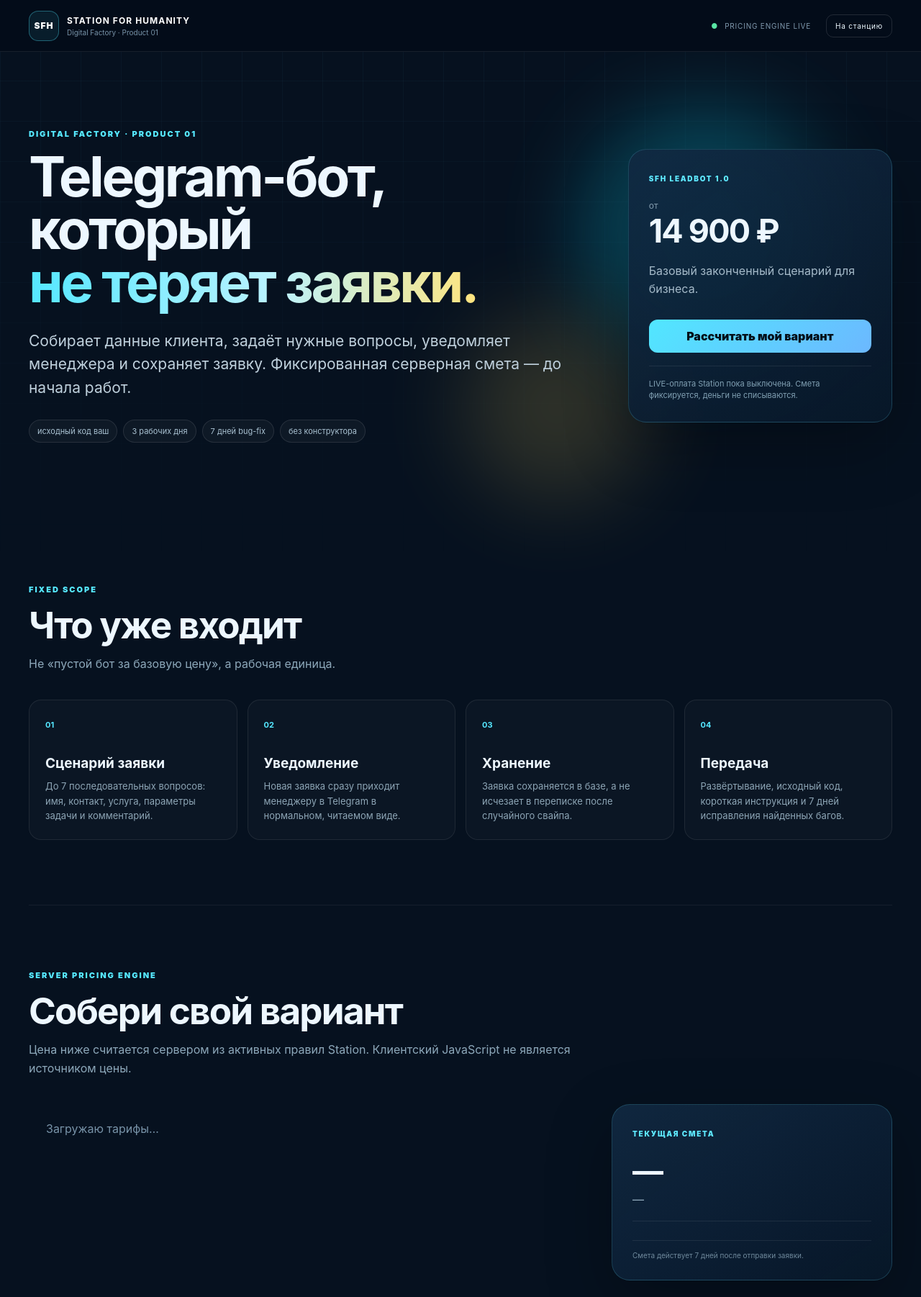
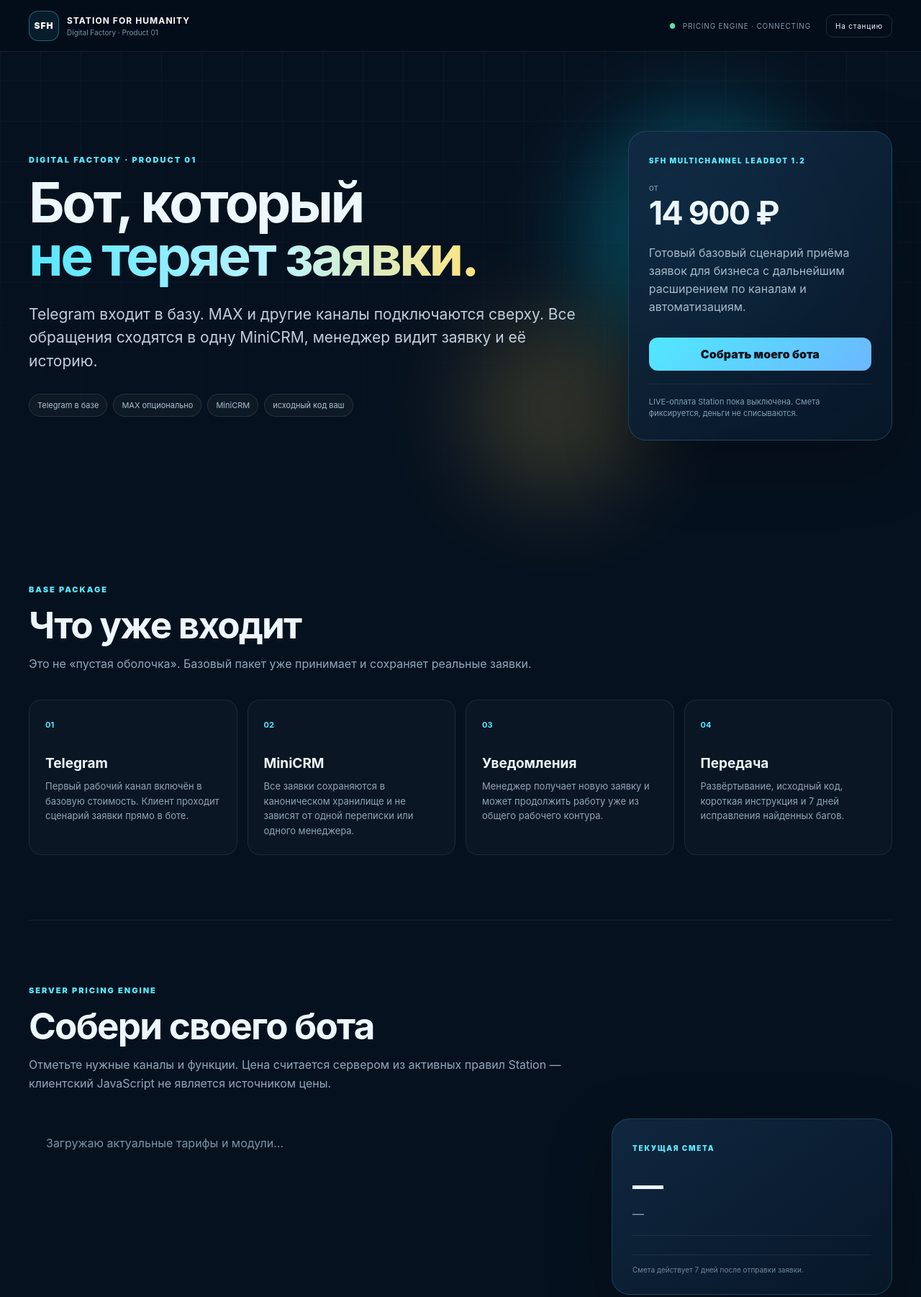
Before and after one commit to Dinozavr41/station-for-humanity, a plain HTML site: page factory/index.html in a window 1280 px wide. Shown: the top 1802 px of the page at 72% size. Drawn offline with Linux system fonts and the light colour scheme; a script that the page names is missing.

Commit message:
fix(digital-factory): restore MultiChannel LeadBot 1.2 product page

```diff
--- a/factory/index.html
+++ b/factory/index.html
@@ -4,15 +4,15 @@
   <meta charset="utf-8">
   <meta name="viewport" content="width=device-width,initial-scale=1">
   <meta name="theme-color" content="#07111f">
-  <meta name="description" content="Station for Humanity Digital Factory — Telegram-бот для приёма заявок с серверным расчётом фиксированной цены.">
-  <title>Digital Factory — SFH LeadBot 1.0</title>
+  <meta name="description" content="Station for Humanity Digital Factory — MultiChannel LeadBot для приёма заявок с серверным расчётом фиксированной цены.">
+  <title>Digital Factory — SFH MultiChannel LeadBot 1.2</title>
   <link rel="icon" href="../assets/favicon.svg" type="image/svg+xml">
   <link rel="stylesheet" href="factory.css">
 </head>
 <body>
 <header class="nav">
   <a class="brand" href="/"><span class="mark">SFH</span><span><strong>STATION FOR HUMANITY</strong><small>Digital Factory · Product 01</small></span></a>
-  <div class="nav-actions"><span class="live-dot">●</span><span>PRICING ENGINE LIVE</span><a href="/">На станцию</a></div>
+  <div class="nav-actions"><span class="live-dot">●</span><span id="pricingEngineState">PRICING ENGINE · CONNECTING</span><a href="/">На станцию</a></div>
 </header>
 
 <main>
@@ -20,34 +20,34 @@
     <div class="grid"></div><div class="orb a"></div><div class="orb b"></div>
     <div class="hero-copy">
       <p class="eyebrow">DIGITAL FACTORY · PRODUCT 01</p>
-      <h1>Telegram-бот, который<br><span>не теряет заявки.</span></h1>
-      <p class="lead">Собирает данные клиента, задаёт нужные вопросы, уведомляет менеджера и сохраняет заявку. Фиксированная серверная смета — до начала работ.</p>
-      <div class="chips"><span>исходный код ваш</span><span>3 рабочих дня</span><span>7 дней bug-fix</span><span>без конструктора</span></div>
+      <h1>Бот, который<br><span>не теряет заявки.</span></h1>
+      <p id="productDescription" class="lead">Telegram входит в базу. MAX и другие каналы подключаются сверху. Все обращения сходятся в одну MiniCRM, менеджер видит заявку и её историю.</p>
+      <div class="chips"><span>Telegram в базе</span><span>MAX опционально</span><span>MiniCRM</span><span>исходный код ваш</span></div>
     </div>
     <aside class="price-card">
-      <small>SFH LEADBOT 1.0</small>
+      <small id="productName">SFH MULTICHANNEL LEADBOT 1.2</small>
       <div class="price"><span>от</span><strong id="basePrice">14 900 ₽</strong></div>
-      <p>Базовый законченный сценарий для бизнеса.</p>
-      <a class="btn primary" href="#configure">Рассчитать мой вариант</a>
+      <p>Готовый базовый сценарий приёма заявок для бизнеса с дальнейшим расширением по каналам и автоматизациям.</p>
+      <a class="btn primary" href="#configure">Собрать моего бота</a>
       <div class="safety">LIVE-оплата Station пока выключена. Смета фиксируется, деньги не списываются.</div>
     </aside>
   </section>
 
   <section class="section scope">
-    <div class="section-head"><p class="eyebrow">FIXED SCOPE</p><h2>Что уже входит</h2><p>Не «пустой бот за базовую цену», а рабочая единица.</p></div>
+    <div class="section-head"><p class="eyebrow">BASE PACKAGE</p><h2>Что уже входит</h2><p>Это не «пустая оболочка». Базовый пакет уже принимает и сохраняет реальные заявки.</p></div>
     <div class="scope-grid">
-      <article><b>01</b><h3>Сценарий заявки</h3><p>До 7 последовательных вопросов: имя, контакт, услуга, параметры задачи и комментарий.</p></article>
-      <article><b>02</b><h3>Уведомление</h3><p>Новая заявка сразу приходит менеджеру в Telegram в нормальном, читаемом виде.</p></article>
-      <article><b>03</b><h3>Хранение</h3><p>Заявка сохраняется в базе, а не исчезает в переписке после случайного свайпа.</p></article>
+      <article><b>01</b><h3>Telegram</h3><p>Первый рабочий канал включён в базовую стоимость. Клиент проходит сценарий заявки прямо в боте.</p></article>
+      <article><b>02</b><h3>MiniCRM</h3><p>Все заявки сохраняются в каноническом хранилище и не зависят от одной переписки или одного менеджера.</p></article>
+      <article><b>03</b><h3>Уведомления</h3><p>Менеджер получает новую заявку и может продолжить работу уже из общего рабочего контура.</p></article>
       <article><b>04</b><h3>Передача</h3><p>Развёртывание, исходный код, короткая инструкция и 7 дней исправления найденных багов.</p></article>
     </div>
   </section>
 
   <section class="section configure" id="configure">
-    <div class="section-head"><p class="eyebrow">SERVER PRICING ENGINE</p><h2>Собери свой вариант</h2><p>Цена ниже считается сервером из активных правил Station. Клиентский JavaScript не является источником цены.</p></div>
+    <div class="section-head"><p class="eyebrow">SERVER PRICING ENGINE</p><h2>Собери своего бота</h2><p>Отметьте нужные каналы и функции. Цена считается сервером из активных правил Station — клиентский JavaScript не является источником цены.</p></div>
     <div class="builder">
       <div class="options-panel">
-        <div id="options" class="options"><div class="loading">Загружаю тарифы…</div></div>
+        <div id="options" class="options"><div class="loading">Загружаю актуальные тарифы и модули…</div></div>
       </div>
       <aside class="estimate-card">
         <small>ТЕКУЩАЯ СМЕТА</small>
@@ -64,8 +64,8 @@
     <form id="orderForm" class="order-form">
       <label><span>Имя / компания</span><input id="customerName" maxlength="120" required placeholder="Иван · ООО Пример"></label>
       <label><span>Как связаться</span><input id="contact" maxlength="180" required placeholder="@telegram, email или телефон"></label>
-      <label class="wide"><span>Чем занимаетесь</span><input id="businessType" maxlength="180" placeholder="Например: монтаж отопления, автосервис, производство"></label>
-      <label class="wide"><span>Какой результат должен давать бот</span><textarea id="desiredResult" maxlength="2000" minlength="10" required placeholder="Например: клиент выбирает услугу, отвечает на 5 вопросов, оставляет телефон, а заявка приходит двум менеджерам…"></textarea></label>
+      <label class="wide"><span>Чем занимаетесь</span><input id="businessType" maxlength="180" placeholder="Например: РПК, монтаж, автосервис, производство"></label>
+      <label class="wide"><span>Какой результат должен давать бот</span><textarea id="desiredResult" maxlength="2000" minlength="10" required placeholder="Например: клиент выбирает услугу, отвечает на вопросы, оставляет телефон, заявка попадает в MiniCRM и двум менеджерам…"></textarea></label>
       <input id="website" class="hp" tabindex="-1" autocomplete="off" aria-hidden="true">
       <label class="consent wide"><input id="consent" type="checkbox" required><span>Согласен отправить эти данные в Station for Humanity для обработки коммерческой заявки.</span></label>
       <div class="submit-row wide"><button id="submitBtn" class="btn primary" type="submit">Создать заявку и Quote</button><span id="formStatus"></span></div>
@@ -74,12 +74,12 @@
   </section>
 
   <section class="section truth">
-    <div><p class="eyebrow">WHY THIS FIRST</p><h2>Первый продукт — специально не «всё для всех».</h2></div>
-    <p>Digital Factory должна сначала доказать один короткий коммерческий цикл: понятная потребность → спецификация → цена → заказ → производство → QA → доставка → Value Ledger. Поэтому мы начинаем с повторяемого продукта, который можно быстро проверить и улучшать от заказа к заказу.</p>
+    <div><p class="eyebrow">MULTICHANNEL CORE</p><h2>Один бот — дальше целая система.</h2></div>
+    <p>Telegram остаётся надёжным базовым каналом. MAX подключается как дополнительный российский канал, WhatsApp Business — только там, где он реально доступен клиенту. Все каналы должны писать в одну MiniCRM и одну историю заявки, а не создавать три независимых хаоса.</p>
   </section>
 </main>
 
-<footer><a href="/">Station for Humanity</a><span>Article 0 · Life for Life</span><span>Digital Factory · Alpha 0.7</span></footer>
-<script type="module" src="factory.js"></script>
+<footer><a href="/">Station for Humanity</a><span>Article 0 · Life for Life</span><span>Digital Factory · LeadBot 1.2</span></footer>
+<script type="module" src="factory.js?v=20260910-1948"></script>
 </body>
 </html>
```
